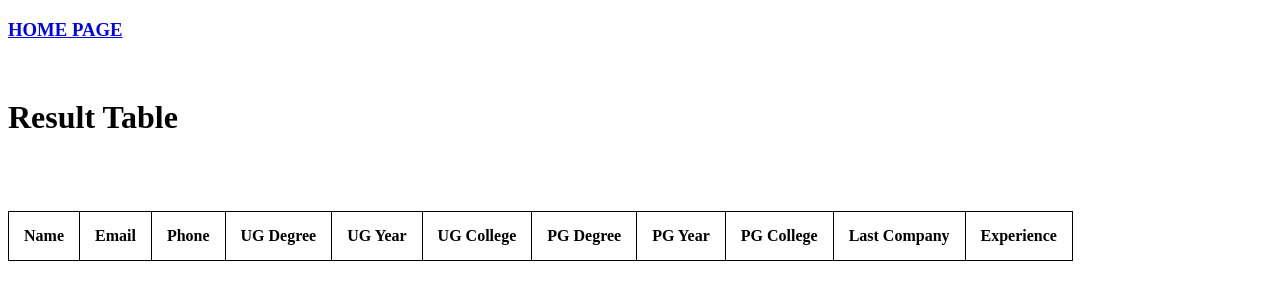
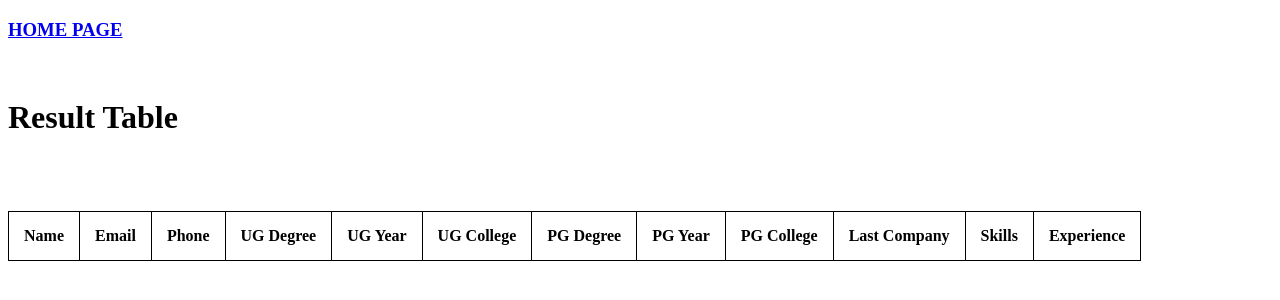
Before and after one commit to kanay-gemini/resume_parser, a Flask app: template templates/result.html in a window 1280 px wide. Shown: the top 300 px of the page. Run offline with Flask 2, Linux system fonts and the light colour scheme; the template is opened without the code that fills it, so the values that code supplies are empty.

Commit message:
Added support for .pdf format and added skills in the result

```diff
--- a/app.py
+++ b/app.py
@@ -10,6 +10,7 @@ from experience_file import experience
 from extract_last_company import last_company
 import time
 from doc_to_docx import doc_to_docx
+from pdf_to_docx import convert_pdf2docx
 
 UPLOAD_FOLDER = os.path.join(os.getcwd(), 'uploaded_resumes')
 
@@ -17,7 +18,7 @@ if not os.path.isdir(UPLOAD_FOLDER):
     os.mkdir(UPLOAD_FOLDER)
 
 print(UPLOAD_FOLDER)
-ALLOWED_EXTENSIONS = {'docx', 'doc'}
+ALLOWED_EXTENSIONS = {'docx', 'doc', 'pdf'}
 
 app = Flask(__name__)
 app.config['UPLOAD_FOLDER'] = UPLOAD_FOLDER
@@ -28,22 +29,9 @@ def allowed_file(filename):
     return '.' in filename and filename.rsplit('.', 1)[1].lower() in ALLOWED_EXTENSIONS
 
 
-def get_extracted_fields(name=None, email=None, phone=None, ug_degree=None, ug_year=None, ug_clg=None, pg_degree=None, pg_year=None, pg_clg=None, last_company=None, exp=None):
+def get_extracted_fields(name=None, email=None, phone=None, ug_degree=None, ug_year=None, ug_clg=None, pg_degree=None, pg_year=None, pg_clg=None, last_company=None, skills=None, exp=None):
+
     result = {
-        "Name": None,
-        "Email": None,
-        "Phone": None,
-        "UG Degree": None,
-        "UG Year": None,
-        "UG College": None,
-        "PG Degree": None,
-        "PG Year": None,
-        "PG College": None,
-        "Last Company": None,
-        "Experience": None
-    }
-
-    result.update({
         "Name": name,
         "Email": email,
         "Phone": phone,
@@ -54,8 +42,9 @@ def get_extracted_fields(name=None, email=None, phone=None, ug_degree=None, ug_y
         "PG Year": pg_year,
         "PG College": pg_clg,
         "Last Company": last_company,
+        "Skills":skills,
         "Experience": exp
-    })
+    }
 
     return result
 
@@ -99,6 +88,9 @@ def upload_resume():
                     if filename.endswith('doc'):
                         filename = doc_to_docx(filename, app.config['UPLOAD_FOLDER'])
                         print(filename)
+                    elif filename.endswith('pdf'):
+                        input_file = filename[0:-4]
+                        filename = convert_pdf2docx(input_file)
 
                     document = document_object(filename)
 
@@ -162,7 +154,7 @@ def upload_resume():
 
                     time.sleep(1)
 
-                    result = get_extracted_fields(name=name, email=email, phone=mobile_number, ug_degree=ug_course, pg_degree=pg_course, last_company=company_name, exp=exp, ug_year=ug_year, pg_year=pg_year, ug_clg=ug_clg_name, pg_clg=pg_clg_name)
+                    result = get_extracted_fields(name=name, email=email, phone=mobile_number, ug_degree=ug_course, pg_degree=pg_course, last_company=company_name, exp=exp, ug_year=ug_year, pg_year=pg_year, ug_clg=ug_clg_name, pg_clg=pg_clg_name, skills=skills_segment)
                     resultant_list.append(result)
 
             return render_template("result.html", resultant_list=resultant_list)
--- a/requirements.txt
+++ b/requirements.txt
@@ -40,3 +40,4 @@ urllib3==1.26.6
 wasabi==0.8.2
 Werkzeug==2.0.1
 zipp==3.4.1
+pdf2docx==0.5.1
--- a/resume_segmentation.py
+++ b/resume_segmentation.py
@@ -75,7 +75,6 @@ def properties_identifier(document):
                     else:
                         color_dict[run.font.color.rgb] = [run.text]
 
-                if run.font.color.rgb is not None:
                     if run.font.color.rgb in color_size_dict:
                         color_size_dict[run.font.color.rgb]+=1
                     else:
@@ -87,7 +86,6 @@ def properties_identifier(document):
                     else:
                         font_dict[run.font.size] = [run.text]
 
-                if run.font.size is not None:
                     if run.font.size in font_size_dict:
                         font_size_dict[run.font.size] += 1
                     else:
--- a/templates/result.html
+++ b/templates/result.html
@@ -19,6 +19,7 @@
             <th>PG Year</th>
             <th>PG College</th>
             <th>Last Company</th>
+            <th>Skills</th>
             <th>Experience</th>
         </tr>
         {% for person in resultant_list %}
@@ -33,6 +34,7 @@
             <td>{{ person["PG Year"] }}</td>
             <td>{{ person["PG College"] }}</td>
             <td>{{ person["Last Company"] }}</td>
+            <td>{{ person["Skills"] }}</td>
             <td>{{ person["Experience"] }}</td>
         </tr>
         {% endfor %}
```
Also changed, not shown: pdf_to_docx.py (added, +13 -0 lines), 3 other files.
